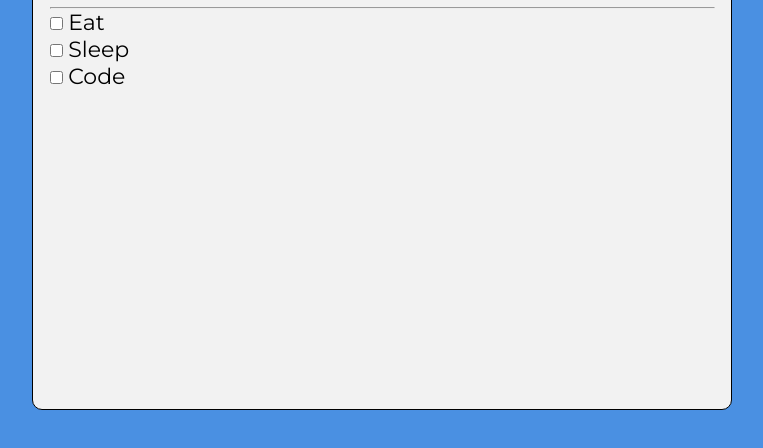
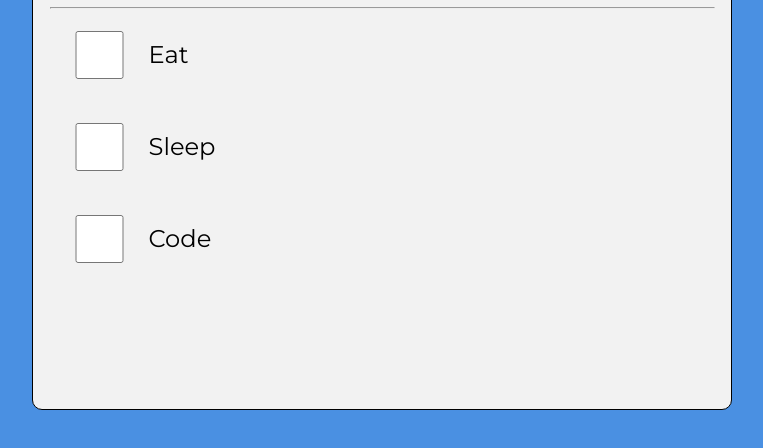
Before and after one commit to martinmounir/TODO_LIST, a plain HTML site: page index.html in a window 1280 px wide. Shown: the part 222-670 px from the top of the page, without its empty margins (258-1021 px from the left). Drawn offline with Linux system fonts and the light colour scheme.

Commit message:
Add some things

```diff
--- a/sass/_listContainer.scss
+++ b/sass/_listContainer.scss
@@ -18,8 +18,29 @@
       }
     }
   }
+
+  .item {
+    display: flex;
+    justify-content: flex-start;
+    align-items: center;
+    padding: 1rem;
+
+    input[type="checkbox"] {
+      text-align: center;
+      width: 2.5rem;
+      min-width: 48px;
+      height: 2rem;
+      min-height: 48px;
+      cursor: pointer;
+      margin-right: 1rem;
+    }
+
+    input[type="checkbox"]:focus + label {
+      text-decoration: underline;
+    }
+
+    label {
+      font-size: 1.1rem;
+    }
+  }
 }
-
-hr {
-  width: 100%;
-}
```
Also changed, not shown: dist/css/style.min.css, 1 other file.
